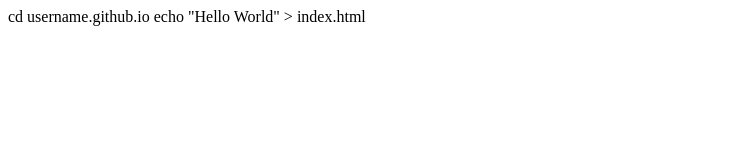
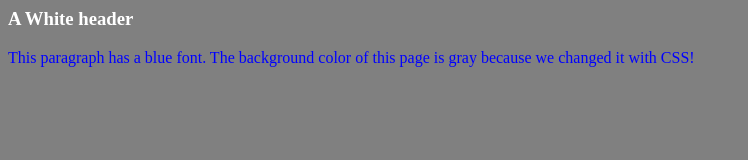
Before and after one commit to michaelhso/michaelhso.github.io, a plain HTML site: page index.html in a window 1280 px wide. Shown: the whole page, without its empty margins (0-748 px from the left). Drawn offline with Linux system fonts and the light colour scheme.

Commit message:
Add files via upload

```diff
--- a/index.html
+++ b/index.html
@@ -1,3 +1,12 @@
-cd username.github.io
+<HTML>
+<HEAD>
+<link rel="stylesheet" type="text/css" href="sample.css"/>
+</HEAD>
+<body>
+<h3> A White header</h3>
 
-echo "Hello World" > index.html
+<p> This paragraph has a blue font.
+The background color of this page is gray because
+we changed it with CSS! </p>
+</body>
+</HTML>
--- /dev/null
+++ b/sample.css
@@ -0,0 +1,3 @@
+body{ background-color: gray;}
+p {color: blue;}
+h3{color: white;}
```
